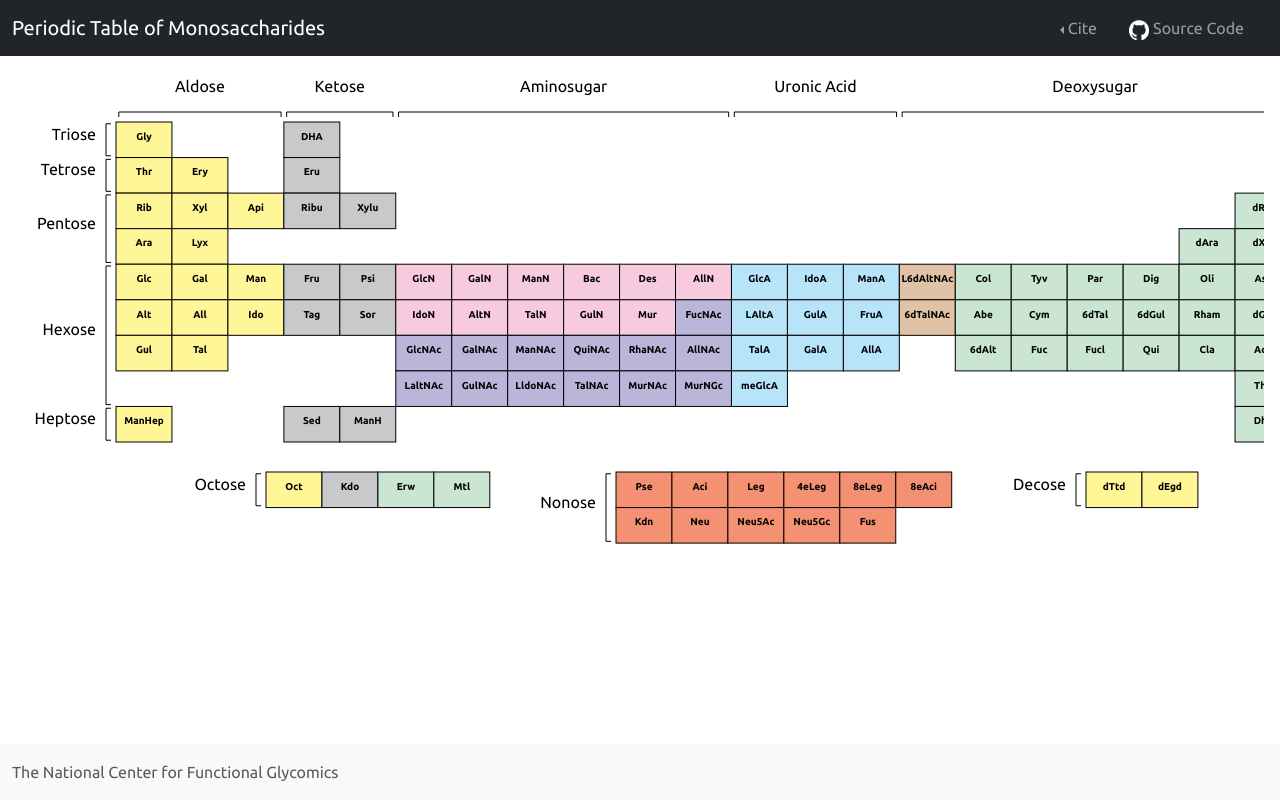
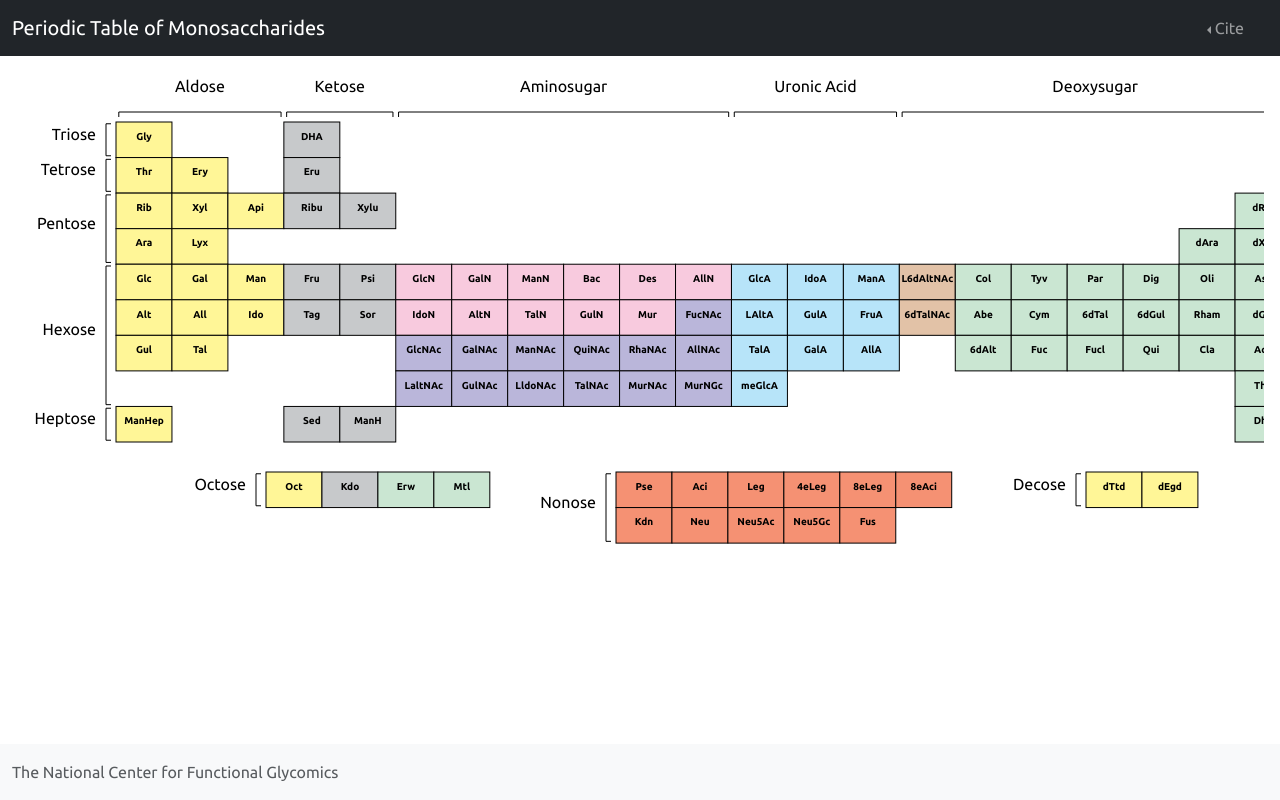
Before and after one commit to thencfg/PeriodicTableOfMonosaccharides, a website built with Vite: page src/index.html in a window 1280 px wide. Built offline with nearby package versions, Linux system fonts and the light colour scheme.

Commit message:
Commented out github link

```diff
--- a/src/index.html
+++ b/src/index.html
@@ -60,10 +60,11 @@
                                     Cummings RD. A periodic table of monosaccharides. Glycobiology.
                                     <br>doi: 10.1093/glycob/cwad088.
                                     <br>PMID: 37935401.
+                                    <br><a href="https://doi.org/10.1093/glycob/cwad088" target="_blank">Link</a>
                                 </div>
                             </div>
                         </li>
-                        <li class="nav-item me-3">
+                        <!-- <li class="nav-item me-3">
                             <a
                                 class="nav-link"
                                 href="https://github.com/thencfg/PeriodicTableOfMonosaccharides"
@@ -74,7 +75,7 @@
                                     height="20px"
                                 > Source Code
                             </a>
-                        </li>
+                        </li> -->
                     </ul>
                 </div>
             </div>
```
